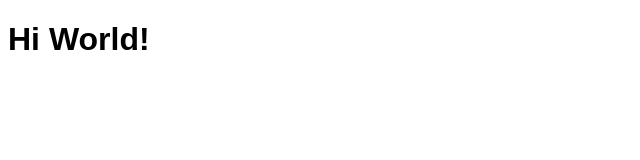
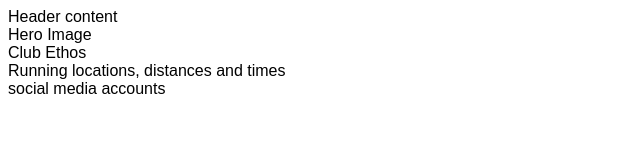
Before and after one commit to DOdrums/love-running, a plain HTML site: page index.html in a window 1280 px wide. Shown: the whole page, without its empty margins (0-640 px from the left). Drawn offline with Linux system fonts and the light colour scheme.

Commit message:
add structure of home page

```diff
--- a/index.html
+++ b/index.html
@@ -11,6 +11,12 @@
     <title>Love Running</title>
 </head>
 <body>
-    <h1>Hi World!</h1>
+    <header>Header content</header>
+     <section>Hero Image</section>
+     <section>Club Ethos</section>
+     <section>Running locations, distances and times</section>
+     <footer>
+         social media accounts
+     </footer>
 </body>
 </html>
```
